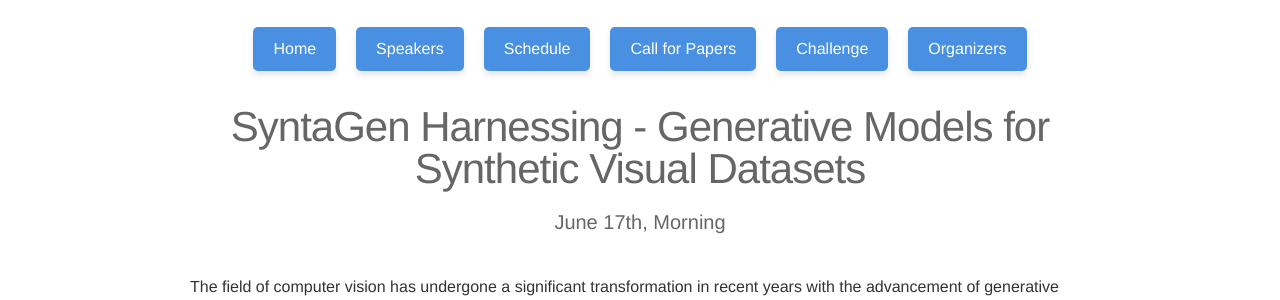
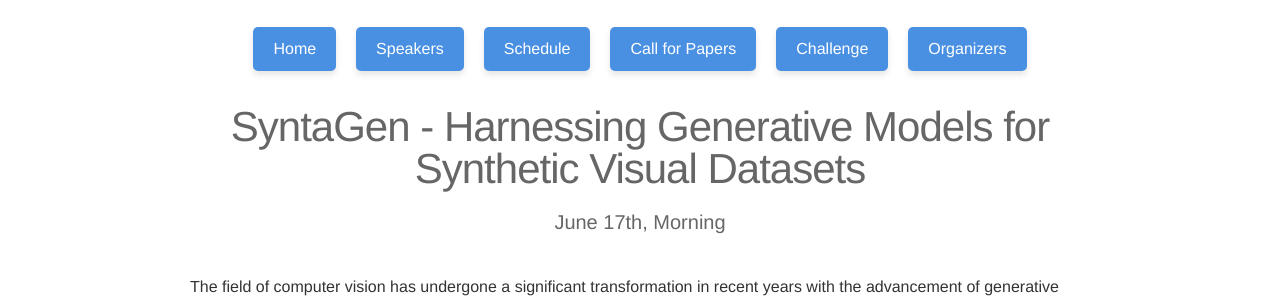
Before and after one commit to syntagen/syntagen.github.io, a Jekyll site: the page built from _pages/neurips2023.md, in a window 1280 px wide and 900 px high, scrolled down 385 px. Shown: the part 157-457 px from the top of the window. Built offline with Jekyll 4.4.1, drawn with Linux system fonts in a browser that asks for light colours; nearby versions of some CDN libraries.

Commit message:
update pages

```diff
--- a/_pages/neurips2023.md
+++ b/_pages/neurips2023.md
@@ -3,7 +3,7 @@ layout: home
 order: 1
 permalink: /
 title: About
-desc_title: SyntaGen Harnessing - Generative Models for Synthetic Visual Datasets
+desc_title: SyntaGen - Harnessing Generative Models for Synthetic Visual Datasets
 description:  <strong>June 17th, Morning</strong>
 social: true
 ---
```
